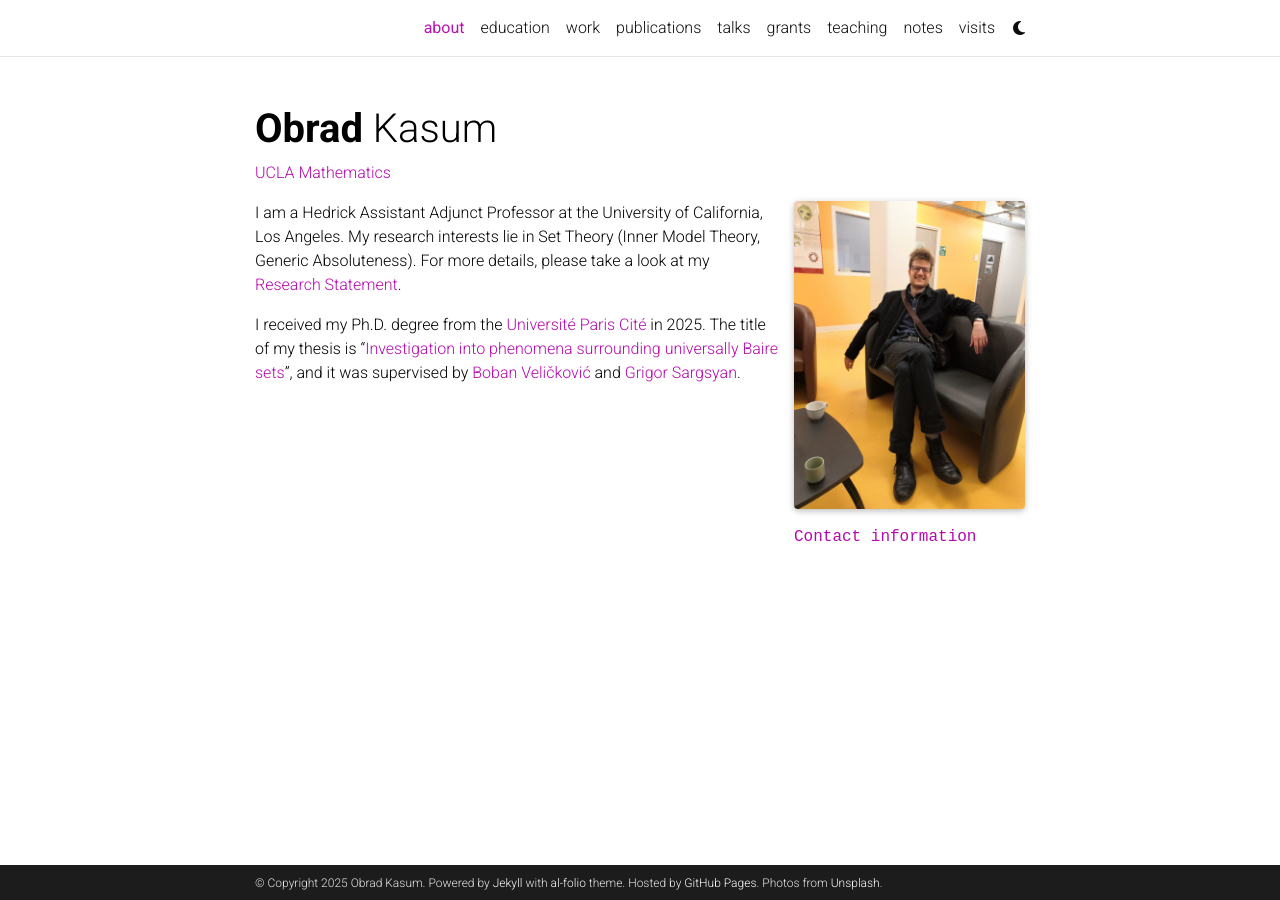
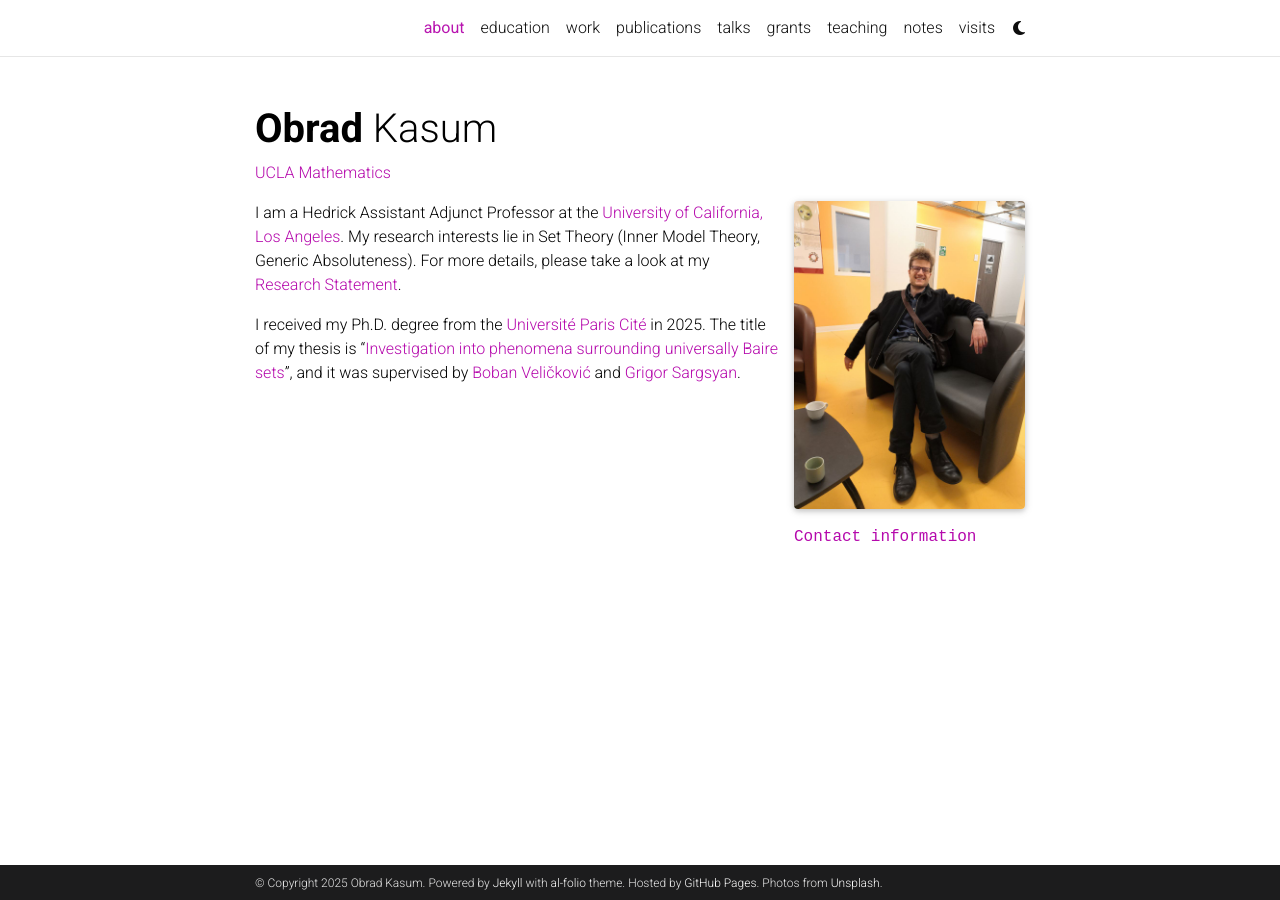
Before and after one commit to obradkasum/obradkasum.github.io, a Jekyll site: the page built from _pages/about.md, in a window 1280 px wide. Built offline with Jekyll 4.4.1, drawn with Linux system fonts in a browser that asks for light colours; full-size pictures stand in for the smaller copies a plugin makes; comment, search, counter and statistics services are not loaded; a style sheet for code colours, icons or effects is not loaded; part of the change alters nothing that is shown.

```diff
--- a/_pages/about.md
+++ b/_pages/about.md
@@ -22,7 +22,7 @@ selected_papers: false # includes a list of papers marked as "selected={true}"
 social: false  # includes social icons at the bottom of the page
 ---
 
-I am a Hedrick Assistant Adjunct Professor at the University of California, Los Angeles. My research interests lie in Set Theory (Inner Model Theory, Generic Absoluteness). For more details, please take a look at my <a href = 'https://drive.google.com/file/d/15cJNKzZGnFFm6hBUXmzz5oNLP-en-JEe/view?usp=sharing'>Research Statement</a>.
+I am a Hedrick Assistant Adjunct Professor at the <a href = "https://www.ucla.edu/">University of California, Los Angeles</a>. My research interests lie in Set Theory (Inner Model Theory, Generic Absoluteness). For more details, please take a look at my <a href = 'https://drive.google.com/file/d/15cJNKzZGnFFm6hBUXmzz5oNLP-en-JEe/view?usp=sharing'>Research Statement</a>.
 
 I received my Ph.D. degree from the <a href='https://u-paris.fr/'>Université Paris Cité</a> in 2025.
 The title of my thesis is "<a href = "https://hal.science/tel-05126507v1">Investigation into phenomena surrounding universally Baire sets</a>", and it was supervised by <a href='https://webusers.imj-prg.fr/~boban.velickovic/'>Boban Veličković</a> and <a href='https://grigorsarg.github.io/'>Grigor Sargsyan</a>.
```
